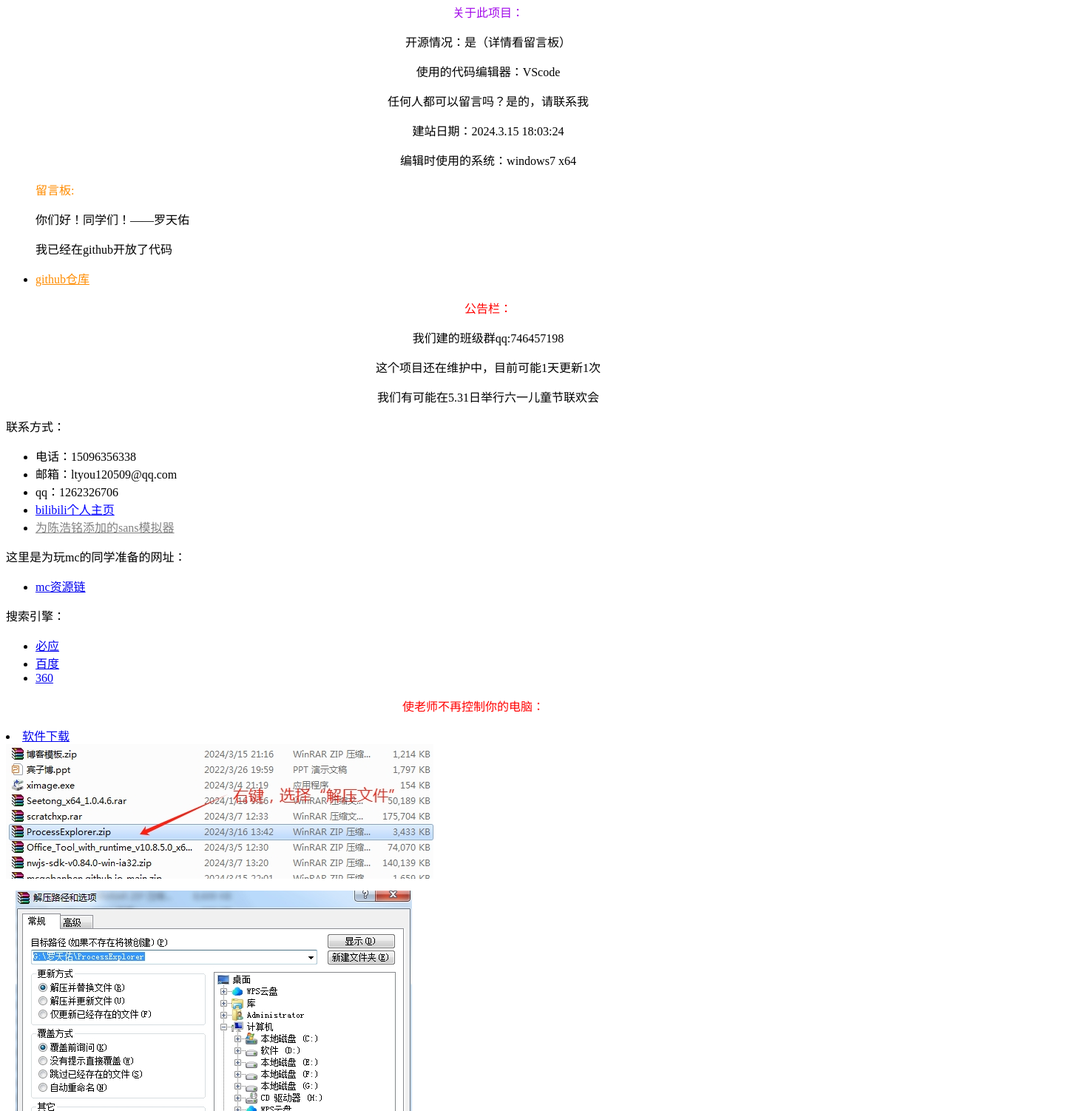
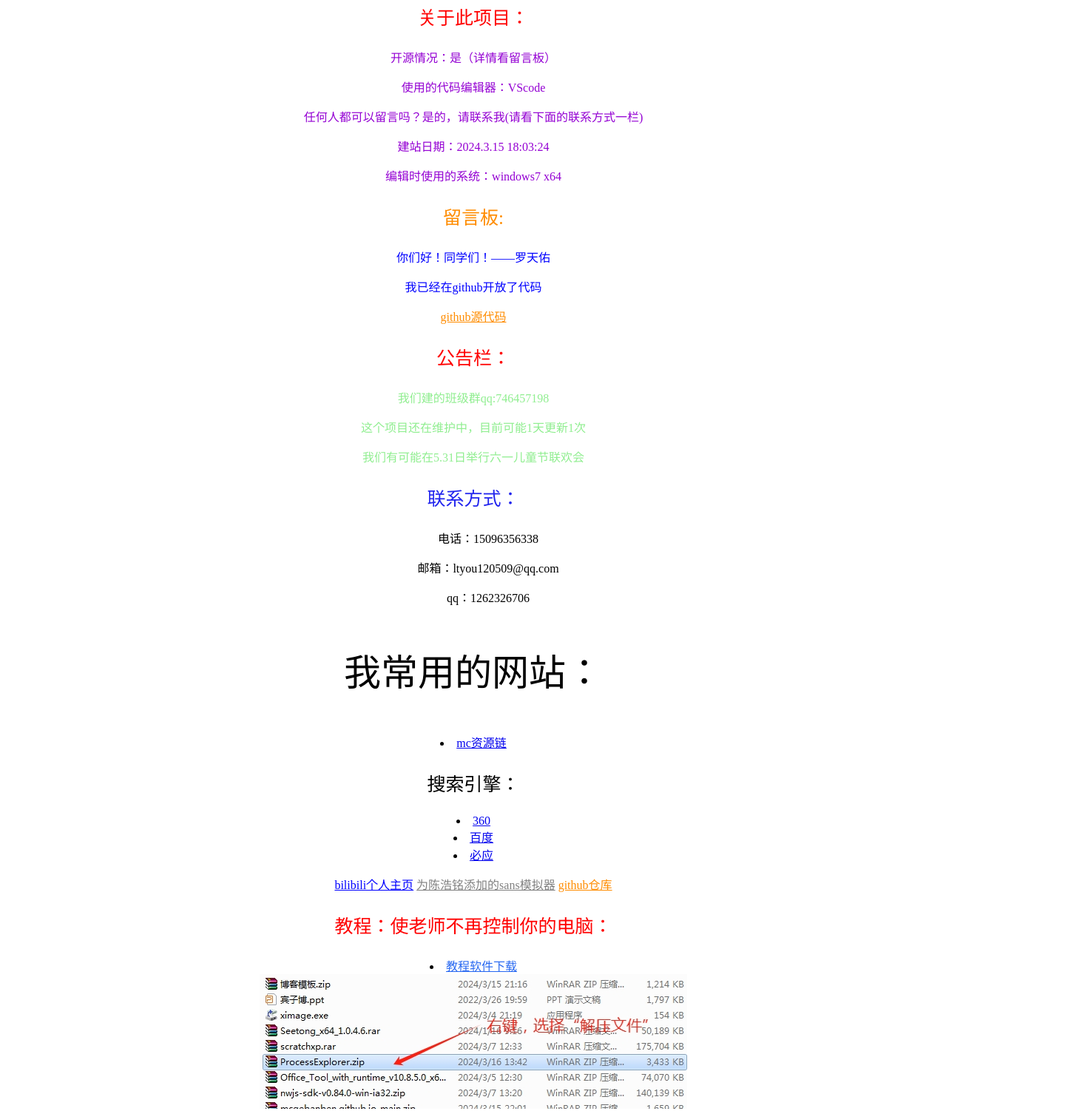
Before and after one commit to mcgebanben/mcgebanben.github.io, a plain HTML site: page index.html in a window 1280 px wide. Shown: the part 316-1818 px from the top of the page at 74% size, 1448 px wide, since content can reach past the window. Drawn offline with Linux system fonts and the light colour scheme.

Commit message:
Add files via upload

```diff
--- a/index.html
+++ b/index.html
@@ -7,65 +7,64 @@
 <p> </p>
 <p> </p>
 
-<ul>
-<p style="color:rgb(162, 10, 233);text-align: center;">关于此项目：</p>
+<div style="color:darkviolet">
+<p style="color:red;text-align: center;font-size: 25px">关于此项目：</p>
 <p style="text-align:center">开源情况：是（详情看留言板）</p>
 <p style="text-align:center">使用的代码编辑器：VScode</p>
-<p style="text-align:center">任何人都可以留言吗？是的，请联系我</p>
+<p style="text-align:center">任何人都可以留言吗？是的，请联系我(请看下面的联系方式一栏)</p>
 <p style="text-align:center">建站日期：2024.3.15 18:03:24</p>
 <p style="text-align:center">编辑时使用的系统：windows7 x64</p>
 <p> </p>
 <p> </p>
-</ul>
+</div>
 
-<ul>
-  <p style="color:darkorange;">留言板:</p>
-  <p>你们好！同学们！——罗天佑</p>
-  <p>我已经在github开放了代码</p>
-  <li> <a  href="https://github.com/mcgebanben/mcgebanben.github.io" style="color:darkorange;">github仓库</a> </li>
-</ul>
+<p style="color:darkorange;text-align: center;font-size: 25px;">留言板:</p>
+<div style="text-align:center;color:blue">
+  <p style="text-align: center">你们好！同学们！——罗天佑</p>
+  <p style="text-align: center">我已经在github开放了代码</p>
+  <a  href="https://github.com/mcgebanben/mcgebanben.github.io" style="color:darkorange;text-align: center;">github源代码</a>
+</div>
 <p> </p>
 <p> </p>
 
-<ul>
-  <p style="color: red;text-align: center;">公告栏：</p>
+<div style="color:lightgreen">
+  <p style="color: red;text-align: center;font-size: 25px">公告栏：</p>
   <p style="text-align:center">我们建的班级群qq:746457198</p>
   <p style="text-align:center">这个项目还在维护中，目前可能1天更新1次</p>
   <p style="text-align:center">我们有可能在5.31日举行六一儿童节联欢会</p>
   <p> </p>
   <p> </p>
-</ul>
+</div>
 
-<p>联系方式：</p>
+<p style="color:rgb(34, 37, 238);text-align: center;font-size: 25px">联系方式：</p>
 <ul>
-  <li> <a>电话：15096356338</a></a> </li>
-  <li> <a>邮箱：ltyou120509@qq.com</a> </li>
-  <li> <a>qq：1262326706</a> </li>
-  <li> <a  href="https://space.bilibili.com/3493271651223702?spm_id_from=333.999.0.0" style="color:blue">bilibili个人主页</a> </li>
-  <li> <a  href="https://jcw87.github.io/c2-sans-fight/" style="color:gray">为陈浩铭添加的sans模拟器</a> </li>
+  <p style="text-align:center">电话：15096356338</p>
+  <p style="text-align:center">邮箱：ltyou120509@qq.com</p>
+  <p style="text-align:center">qq：1262326706</p>
 </ul>
 <p> </p>
 <p> </p>
 
-<p>这里是为玩mc的同学准备的网址：</p>
-<ul>
+<p style="font-size: 50px;text-align: center;">我常用的网站：</p>
+<div style="text-align: center;">
   <li> <a  href="https://www.mcnav.net/">mc资源链</a> </li>
-</ul>
+  <p style="font-size: 25px">搜索引擎：</p>
+  <li> <a  href="https://so.com">360</a> </li>
+  <li> <a  href="https://baidu.com">百度</a> </li>
+  <li> <a  href="https://cn.bing.com/">必应</a> </li>
+  <p> </p>
+  <p> </p>
+  <p> </p>
+  <a  href="https://space.bilibili.com/3493271651223702?spm_id_from=333.999.0.0" style="color:blue;text-align: center;">bilibili个人主页</a>
+  <a  href="https://jcw87.github.io/c2-sans-fight/" style="color:gray;text-align: center;">为陈浩铭添加的sans模拟器</a>
+  <a  href="https://github.com/mcgebanben/mcgebanben.github.io" style="color:darkorange;text-align: center;">github仓库</a>
+</div>
 <p> </p>
 <p> </p>
 
-<p>搜索引擎：</p>
-<ul>
-  <li> <a  href="https://cn.bing.com/">必应</a> </li>
-  <li> <a  href="https://baidu.com">百度</a> </li>
-  <li> <a  href="https://so.com">360</a> </li>
-</ul>
-<p> </p>
-<p> </p>
-
-<p style="color:red;text-align: center;">使老师不再控制你的电脑：</p>
-<li> <a  href="https://download.sysinternals.com/files/ProcessExplorer.zip">软件下载</a> </li>
-<body>
+<p style="color:red;text-align: center;font-size: 25px;">教程：使老师不再控制你的电脑：</p>
+<div style="text-align:center;">
+  <li> <a  href="https://download.sysinternals.com/files/ProcessExplorer.zip" style="color:rgb(38, 103, 241)">教程软件下载</a> </li>
   <img src="images/1.jpg">
   <p>      </p>>
   <img src="images/2.jpg">
@@ -76,6 +75,6 @@
   <p>      </p>>
   <img src="images/5.jpg">
   <p>      </p>>
-  <li> <a>往下，找到studentmain.exe</a> </li>
-  <li> <a>右键，点挂起进程,便好了</a> </li>
-</body>
+  <li> <p style="color:yellowgreen;font: size 25px;">往下，找到studentmain.exe</p> </li>
+  <li> <p style="color:yellowgreen;font: size 25px;">右键，点挂起进程,便好了</p> </li>
+</div>
```
Also changed, not shown: images/4.jpg, images/5.jpg.
